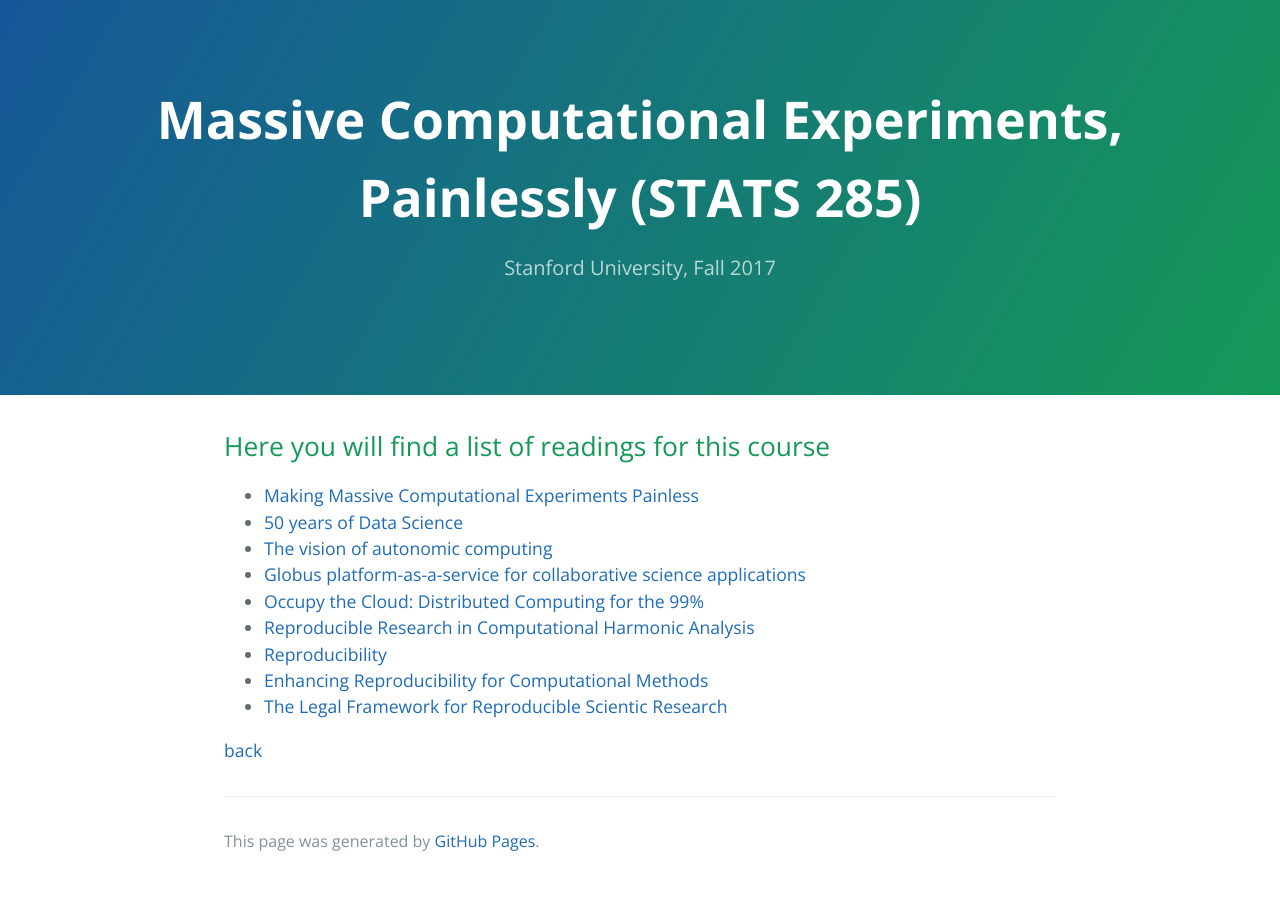
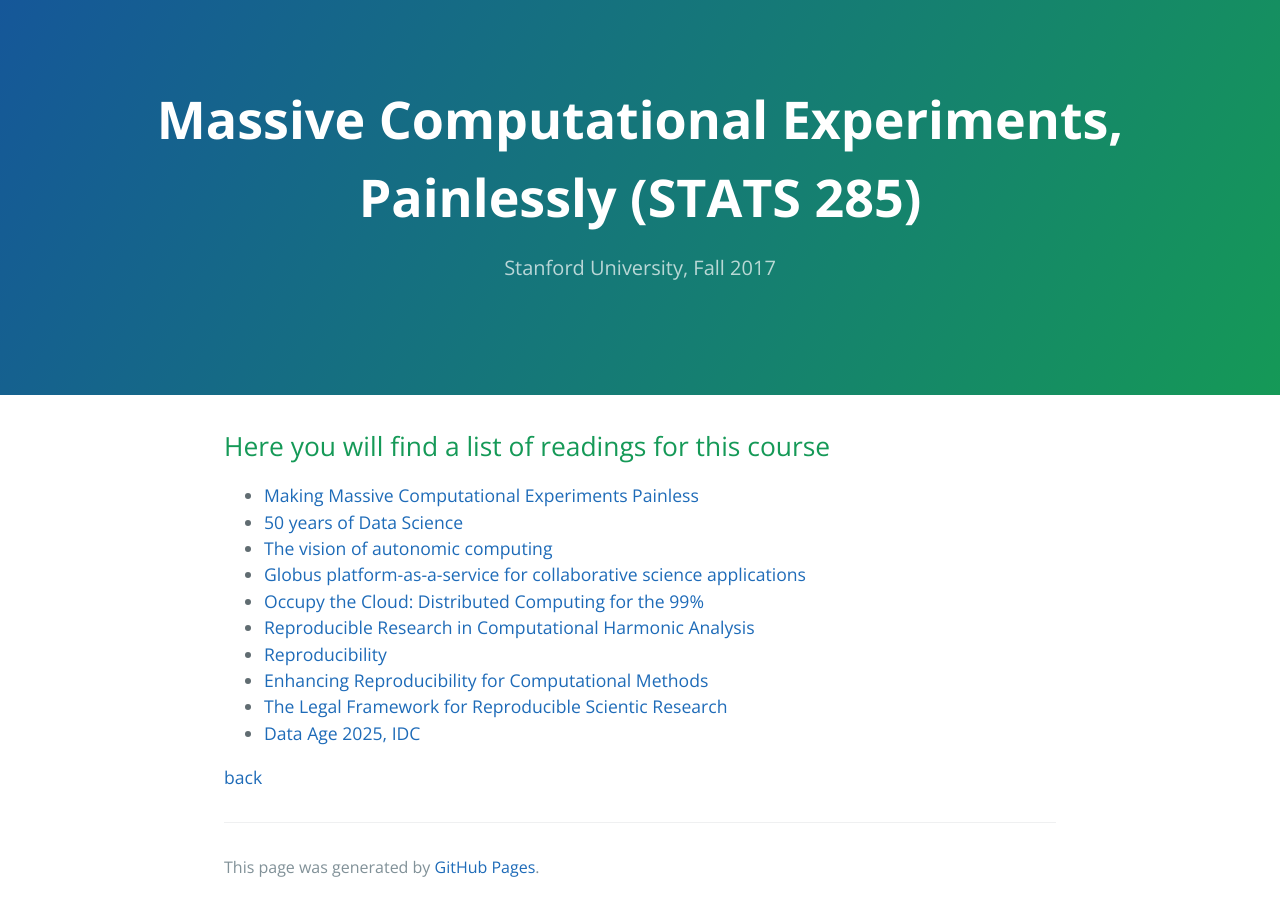
Before and after one commit to stats285/stats285.github.io, a Jekyll site: the page built from readings.md, in a window 1280 px wide. Built offline with Jekyll 4.4.1, drawn with Linux system fonts in a browser that asks for light colours; the repository's description, which GitHub fills in, is left out; our own code applies the rules of GitHub Pages for plain Markdown files.

Commit message:
reading added IDC

```diff
--- a/readings.md
+++ b/readings.md
@@ -13,5 +13,6 @@ layout: default
 * [Reproducibility](http://science.sciencemag.org/content/343/6168/229)
 * [Enhancing Reproducibility for Computational Methods](http://science.sciencemag.org/content/354/6317/1240)
 * [The Legal Framework for Reproducible Scientic Research](http://stanford.edu/~vcs/papers/Legal-STODDEN2009.pdf)
+* [Data Age 2025, IDC](https://www.seagate.com/files/www-content/our-story/trends/files/Seagate-WP-DataAge2025-March-2017.pdf)
 
 [back](./)
```
